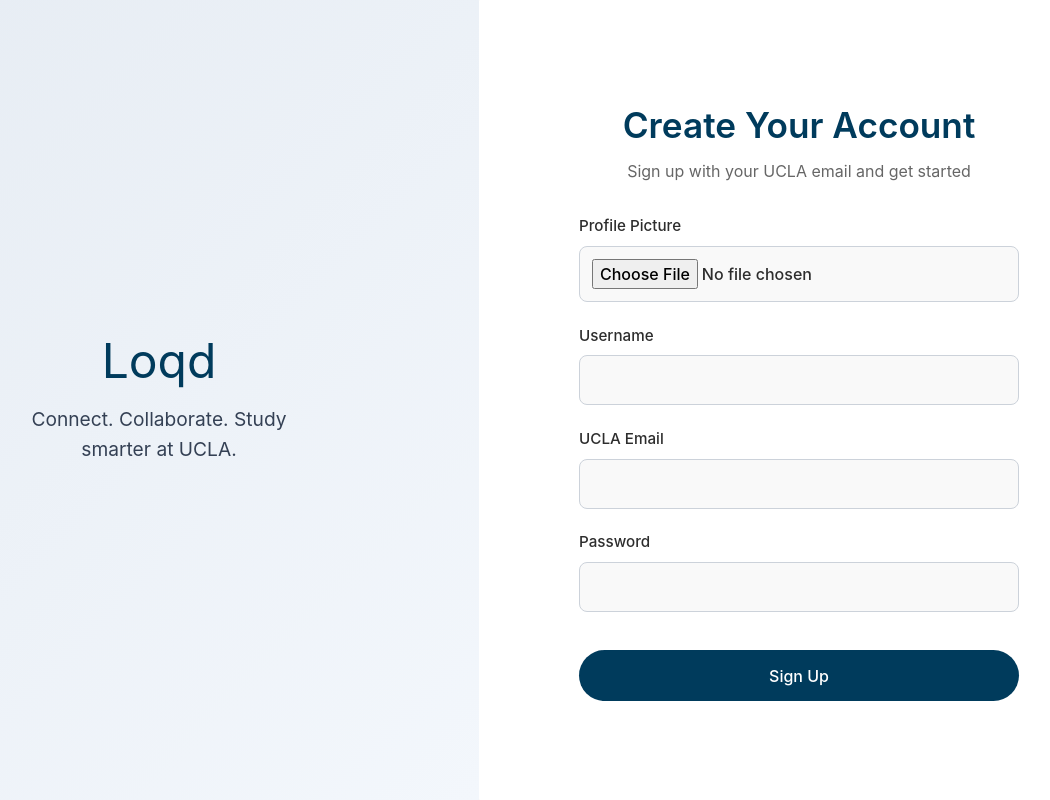
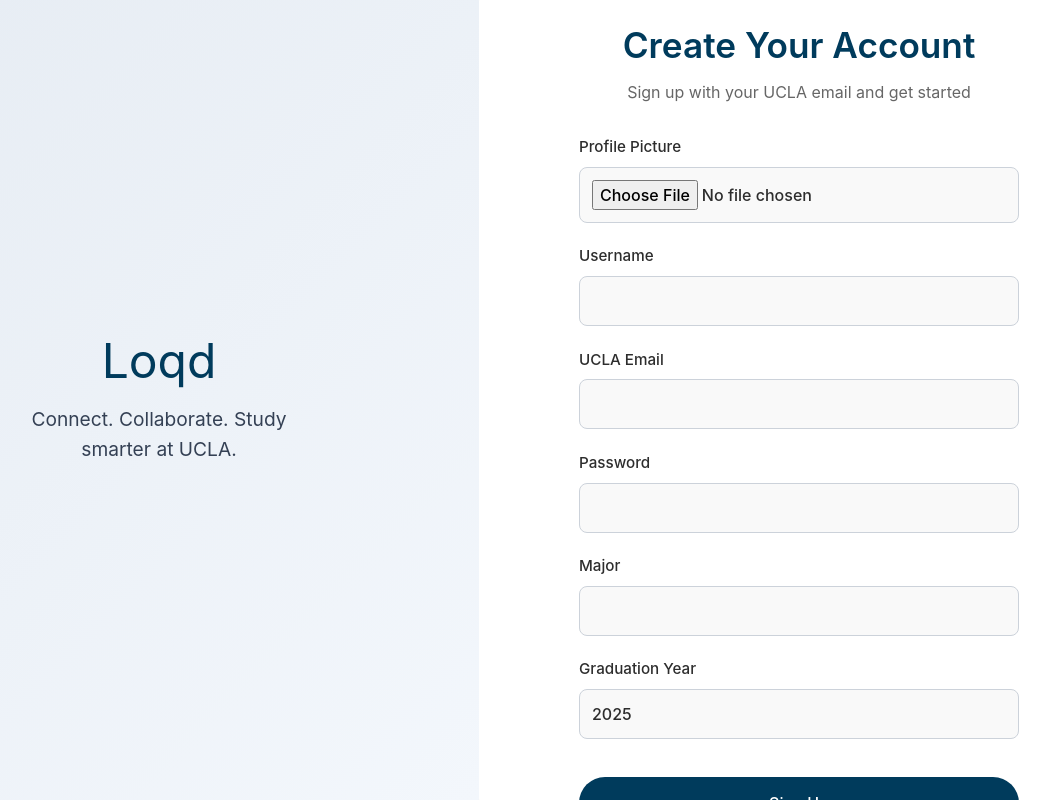
Before and after one commit to YonyMarian/loqd, a React (Vite) app in the folder client/: page /signup in a window 1280 px wide. Shown: the whole page, without its empty margins (161-1211 px from the left). Built offline with nearby package versions, Linux system fonts and the light colour scheme; no server answers.

Commit message:
Added grad_year and major fields; updated profile table trigger fn

```diff
--- a/client/src/lib/session.ts
+++ b/client/src/lib/session.ts
@@ -1,13 +1,17 @@
 import { supabase } from './supabase';
 
 // signup (first time)
-export async function signUp(email: string, password: string, displayName: string) {
+export async function signUp(email: string, password: string, displayName: string, major: string, grad_year: number) {
     console.log("fn called");
     const { data, error } = await supabase.auth.signUp({
         email,
         password,
         options: {
-            data: { display_name: displayName }
+            data: {
+                display_name: displayName,
+                major: major,
+                grad_year: grad_year
+            }
         }
     });
     if (error) {
--- a/client/src/pages/SignUp.tsx
+++ b/client/src/pages/SignUp.tsx
@@ -11,6 +11,9 @@
   //preferences: string[];
   profilePic: File | null;
   //scheduleFile: File | null;
+
+  major: string;
+  grad_year: number;
 };
 
 const SignUp: React.FC = () => {
@@ -21,6 +24,8 @@
     //preferences: [],
     profilePic: null,
     //scheduleFile: null,
+    major:'',
+    grad_year: 2025
   });
 
   const handleChange = (e: ChangeEvent<HTMLInputElement>) => {
@@ -36,14 +41,15 @@
     e.preventDefault();
 
     try {
-      const result = await signUp(form.email, form.password, form.username);
+      const result = await signUp(form.email, form.password, form.username,
+                                  form.major, form.grad_year);
 
       if (result) {
         if (result.user) {
           setUserId(result.user.id);
           await supabase
             .from('profiles')
-            .update({ email: form.email, full_name: form.username })
+            .update({ email: form.email, full_name: form.username, major: form.major, grad_year:form. grad_year })
             .eq('id', result.user.id);
         }
         alert('✅ Account created (mock), now update calendar data');
@@ -96,6 +102,17 @@
               Password
               <input type="password" name="password" value={form.password} onChange={handleChange} required />
             </label>
+
+            <label>
+              Major
+              <input type="text" name="major" value={form.major} onChange={handleChange} required />
+            </label>
+
+            <label>
+              Graduation Year
+              <input type="number" name="grad_year" min="2000" max="3000" value={form.grad_year} onChange={handleChange} required />
+            </label>
+
             <button type="submit" className="signup-button">Sign Up</button>
           </form>
 
@@ -105,10 +122,13 @@
               is successful (ie now exists a userId)
           */}
           {userId && (
-          <label>
-            Upload .ics Schedule
-            <UploadCal userId={userId} />
-          </label> )}
+          <div className="calendar-upload-section">
+            <label>
+              Upload .ics Schedule
+              <UploadCal userId={userId} />
+            </label>
+          </div>
+          )}
 
         </div>
       </div>
--- a/client/src/styles/SignUp.css
+++ b/client/src/styles/SignUp.css
@@ -37,18 +37,28 @@
     line-height: 1.6;
   }
 
-  .signup-right {
+.signup-right {
     flex: 1;
     background-color: #ffffff;
     display: flex;
     justify-content: center;
     align-items: center;
     padding: 2rem;
+    overflow-y: auto; /* Add scroll if content exceeds height */
+    max-height: 100vh; /* Limit height to viewport height */
+}
+
+  .signup-form-container {
+    padding-top: 5rem;
+    width: 100%;
+    max-width: 440px;
+    padding-bottom: 2rem;
   }
 
-  .signup-form-container {
-    width: 100%;
-    max-width: 440px;
+  .calendar-upload-section {
+    margin-top: 2rem;
+    padding-top: 1rem;
+    border-top: 1px solid #eee;
   }
 
   .signup-form-container h2 {
@@ -84,7 +94,8 @@
   .signup-form input[type="text"],
   .signup-form input[type="email"],
   .signup-form input[type="password"],
-  .signup-form input[type="file"] {
+  .signup-form input[type="file"],
+  .signup-form input[type="number"] {
     margin-top: 0.5rem;
     padding: 0.75rem;
     font-size: 1rem;
@@ -97,6 +108,22 @@
   .signup-form input:focus {
     border-color: #003b5c;
     outline: none;
+  }
+
+  /*
+  FOR GRADUATION_YEAR BOX
+  remove outside ticker/arrow thing
+  from https://www.w3schools.com/howto/howto_css_hide_arrow_number.asp
+  */
+  /* Chrome, Safari, Edge, Opera */
+  input::-webkit-outer-spin-button,
+  input::-webkit-inner-spin-button {
+    -webkit-appearance: none;
+    margin: 0;
+  }
+  /* Firefox */
+  input[type=number] {
+    -moz-appearance: textfield;
   }
 
   .signup-button {
--- a/package.json
+++ b/package.json
@@ -8,10 +8,12 @@
     "dev": "concurrently \"npm run server\" \"npm run client\""
   },
   "devDependencies": {
+    "@types/cors": "^2.8.18",
     "concurrently": "^8.2.2",
     "nodemon": "^3.0.3"
   },
   "dependencies": {
+    "cors": "^2.8.5",
     "react-calendar": "^6.0.0",
     "react-icons": "^5.5.0"
   }
```
Also changed, not shown: 1 other file (tests, documents, lock files or other folders).
